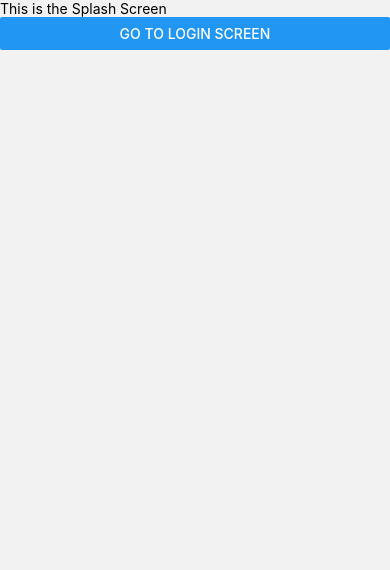
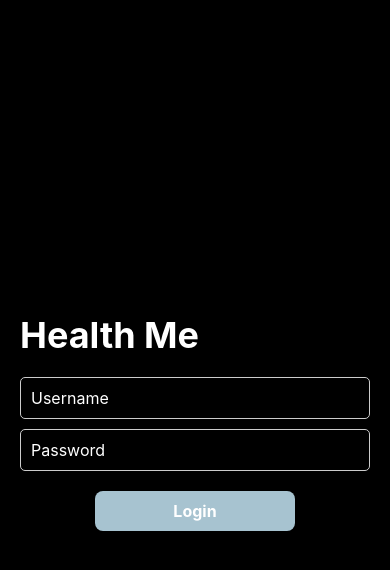
Before and after one commit to theagester12345/health-me, a React Native app: screen /Main in a window 390 px wide. Shown: the top 570 px of the page. Built offline with nearby package versions, Linux system fonts and the light colour scheme.

Commit message:
Basic Functionalities completed for SplashScreen , Login screen & HomeScreen + Refactoring of Styles.js and Updates to it

```diff
--- a/App.js
+++ b/App.js
@@ -4,28 +4,22 @@ import { createNativeStackNavigator } from '@react-navigation/native-stack';
 import { StyleSheet, Text, View } from 'react-native';
 import SplashScreen from './src/screens/SplashScreen';
 import Login from './src/screens/Login';
+import MyTabs from './src/screens/HomeScreen';
 
 const Stack = createNativeStackNavigator();
 
 export default function App() {
   return (
-    <NavigationContainer style={styles.container}>
+    <NavigationContainer >
       <Stack.Navigator screenOptions={{
         headerShown : false
       }} initialRouteName={'Splash'}>
         <Stack.Screen name='Splash' component={SplashScreen} />
         <Stack.Screen name='Login'component={Login}/>
+        <Stack.Screen name='Main' component={MyTabs}/>
+
       </Stack.Navigator>
     </NavigationContainer>
 
   );
 }
-
-const styles = StyleSheet.create({
-  container: {
-    flex: 1,
-    backgroundColor: '#000',
-    alignItems: 'center',
-    justifyContent: 'center',
-  },
-});
--- a/package.json
+++ b/package.json
@@ -9,6 +9,7 @@
     "web": "expo start --web"
   },
   "dependencies": {
+    "@react-navigation/bottom-tabs": "^6.5.7",
     "@react-navigation/native": "^6.1.6",
     "@react-navigation/native-stack": "^6.9.12",
     "expo": "~48.0.6",
--- /dev/null
+++ b/src/components/HeaderText.js
@@ -0,0 +1,9 @@
+import React from 'react';
+import { Text } from 'react-native';
+import { globalStyles } from '../styles/Styles';
+
+export function HeaderText({ title }) {
+  return (
+    <Text style={globalStyles.headerText}>{title}</Text>
+  );
+}
--- /dev/null
+++ b/src/screens/HomeScreen.js
@@ -0,0 +1,97 @@
+import React from 'react';
+import { Text, View } from 'react-native';
+import { createBottomTabNavigator } from '@react-navigation/bottom-tabs';
+import { Ionicons } from '@expo/vector-icons';
+import { globalStyles } from '../styles/Styles';
+import { HeaderText } from '../components/HeaderText';
+
+// Home screen
+function HomeScreen() {
+  return (
+    <View style={{backgroundColor:"#000",flex:1}}>
+        <HeaderText  title="Home"/>
+    </View>
+
+  );
+}
+
+//BMI Calculator screen
+function BMIScreen (){
+    return (
+        <View style={{backgroundColor:"#000",flex:1}}>
+            <HeaderText  title="BMI Calculator"/>
+        </View>
+
+      );
+}
+
+//ChatBot screen
+function ChatBotScreen (){
+    return (
+        <View style={{backgroundColor:"#000",flex:1}}>
+            <HeaderText  title="Dietary ChatBot"/>
+        </View>
+
+      );
+}
+
+// Profile screen
+function ProfileScreen() {
+  return (
+    <View style={{backgroundColor:"#000",flex:1}}>
+            <HeaderText  title="Profile"/>
+    </View>
+  );
+}
+
+// Notification screen
+function NotificationScreen() {
+  return (
+    <View style={{backgroundColor:"#000",flex:1}}>
+    <HeaderText  title="Notification"/>
+</View>
+  );
+}
+
+const Tab = createBottomTabNavigator();
+
+function MyTabs() {
+  return (
+      <Tab.Navigator
+        screenOptions={({ route }) => ({
+          tabBarIcon: ({ focused, color, size }) => {
+            let iconName;
+
+            if (route.name === 'Home') {
+              iconName = focused
+                ? 'home'
+                : 'home-outline';
+            } else if (route.name ==='BMI'){
+                iconName = focused ? 'calculator' : 'calculator-outline';
+
+            } else if (route.name ==='ChatBot'){
+                iconName = focused ? 'chatbubble' : 'chatbubble-outline';
+
+            } else if (route.name === 'Profile') {
+              iconName = focused ? 'person' : 'person-outline';
+            } else if (route.name === 'Notifications') {
+              iconName = focused ? 'notifications' : 'notifications-outline';
+            }
+
+            return <Ionicons name={iconName} size={size} color={color} />;
+          },
+          tabBarActiveTintColor: 'tomato',
+          tabBarInactiveTintColor: 'gray',
+          headerShown:false
+        })}
+      >
+        <Tab.Screen name="Home" component={HomeScreen} />
+        <Tab.Screen name='BMI' component={BMIScreen}/>
+        <Tab.Screen name='ChatBot' component={ChatBotScreen}/>
+        <Tab.Screen name="Profile" component={ProfileScreen} />
+        <Tab.Screen name="Notifications" component={NotificationScreen} />
+      </Tab.Navigator>
+  );
+}
+
+export default MyTabs;
--- a/src/screens/Login.js
+++ b/src/screens/Login.js
@@ -1,16 +1,51 @@
-import React from 'react'
-import {View,Text,Button} from 'react-native';
+import React from 'react';
+import { View, Text, TextInput, TouchableOpacity } from 'react-native';
+import { globalStyles } from '../styles/Styles';
 
-function Login({navigation}) {
+function Login({ navigation }) {
+  const [username, setUsername] = React.useState('');
+  const [password, setPassword] = React.useState('');
+
+  const handleLogin = () => {
+    // Handle login logic here
+    //setting a static password and username
+    if (username==="healthme.admin" && password ==="12345"){
+      //move to home screen
+      console.log("Logged in")
+      navigation.navigate('Main');
+    }else {
+      //return invalid password
+      console.log("Invalid password")
+    }
+    console.log('Logging in with', username, password);
+  };
+
   return (
-    <View>
-    <Text>This is the Login Screen</Text>
-    <Button
-      title="Go to Splash screen"
-      onPress={() => navigation.navigate('Splash')}
-    />
-  </View>
-  )
+    <View style={globalStyles.container}>
+      <Text style={globalStyles.titleText}>Health Me</Text>
+      <TextInput
+        style={globalStyles.input}
+        placeholder="Username"
+        placeholderTextColor="#fff"
+        value={username}
+        onChangeText={setUsername}
+      />
+      <TextInput
+        style={globalStyles.input}
+        placeholder="Password"
+        placeholderTextColor="#fff"
+        secureTextEntry
+        value={password}
+        onChangeText={setPassword}
+      />
+      <View style={globalStyles.buttonWrapper}>
+      <TouchableOpacity style={globalStyles.buttonContainer} onPress={handleLogin}>
+  <Text style={globalStyles.buttonText}>Login</Text>
+</TouchableOpacity>
+      </View>
+
+    </View>
+  );
 }
 
-export default Login
+export default Login;
--- a/src/screens/SplashScreen.js
+++ b/src/screens/SplashScreen.js
@@ -1,16 +1,29 @@
-import React from 'react'
-import {View,Text,Button} from 'react-native';
+import React, { useEffect } from 'react';
+import { View, Text, Button,ImageBackground, ActivityIndicator } from 'react-native';
 
-function SplashScreen({navigation}) {
+import { globalStyles } from '../styles/Styles';
+import SplashScreenImage from '../../assets/splashImg.jpg'
+
+function SplashScreen({ navigation }) {
+  useEffect(()=>{
+    setTimeout(()=>{
+      navigation.replace('Login');
+    },3000)
+  },[]);
   return (
-    <View>
-    <Text>This is the Splash Screen</Text>
-    <Button
-      title="Go to Login screen"
-      onPress={() => navigation.navigate('Login')}
-    />
-  </View>
-  )
+    <View style={globalStyles.container}>
+      <ImageBackground
+      source={SplashScreenImage}
+      style={globalStyles.backgroundImage}
+      resizeMode="cover">
+        <Text style={[globalStyles.titleText,{color:"#A7C3D0"}]}>Health Me</Text>
+        <ActivityIndicator size="large" color="#A7C3D0" />
+
+     </ImageBackground>
+    </View>
+  );
 }
 
-export default SplashScreen
+
+
+export default SplashScreen;
--- /dev/null
+++ b/src/styles/Styles.js
@@ -0,0 +1,61 @@
+import { StyleSheet } from 'react-native';
+
+export const globalStyles = StyleSheet.create({
+  container: {
+    flex: 1,
+    backgroundColor: '#000',
+
+    justifyContent: 'center',
+    padding: 20,
+  },
+  titleText: {
+    fontSize: 36,
+    fontWeight: 'bold',
+    color: '#fff',
+    marginBottom: 20,
+  },
+  headerText: {
+    fontSize: 24,
+    fontWeight: 'bold',
+    color: '#fff',
+    marginLeft: 20,
+    marginTop :60
+  },
+  paragraph: {
+    marginVertical: 8,
+    lineHeight: 20,
+  },
+  backgroundImage: {
+    flex: 1,
+    alignItems:"center",
+    justifyContent: 'center',
+  },
+  input: {
+    padding: 10,
+    color:"#fff",
+    borderWidth: 1,
+    borderColor: '#ccc',
+    borderRadius: 5,
+    fontSize: 16,
+    marginBottom: 10,
+    width: '100%',
+  },
+  buttonContainer: {
+    backgroundColor: '#A7C3D0',
+    padding: 10,
+    marginTop: 10,
+    borderRadius: 8,
+    width: 200,
+    alignItems: 'center'
+  },
+  buttonText: {
+    fontSize: 16,
+    fontWeight: 'bold',
+    color: '#fff'
+  },
+  buttonWrapper:{
+    justifyContent:'center',
+    alignItems:'center'
+  }
+
+});
```
Also changed, not shown: 1 other file (tests, documents, lock files or other folders).
